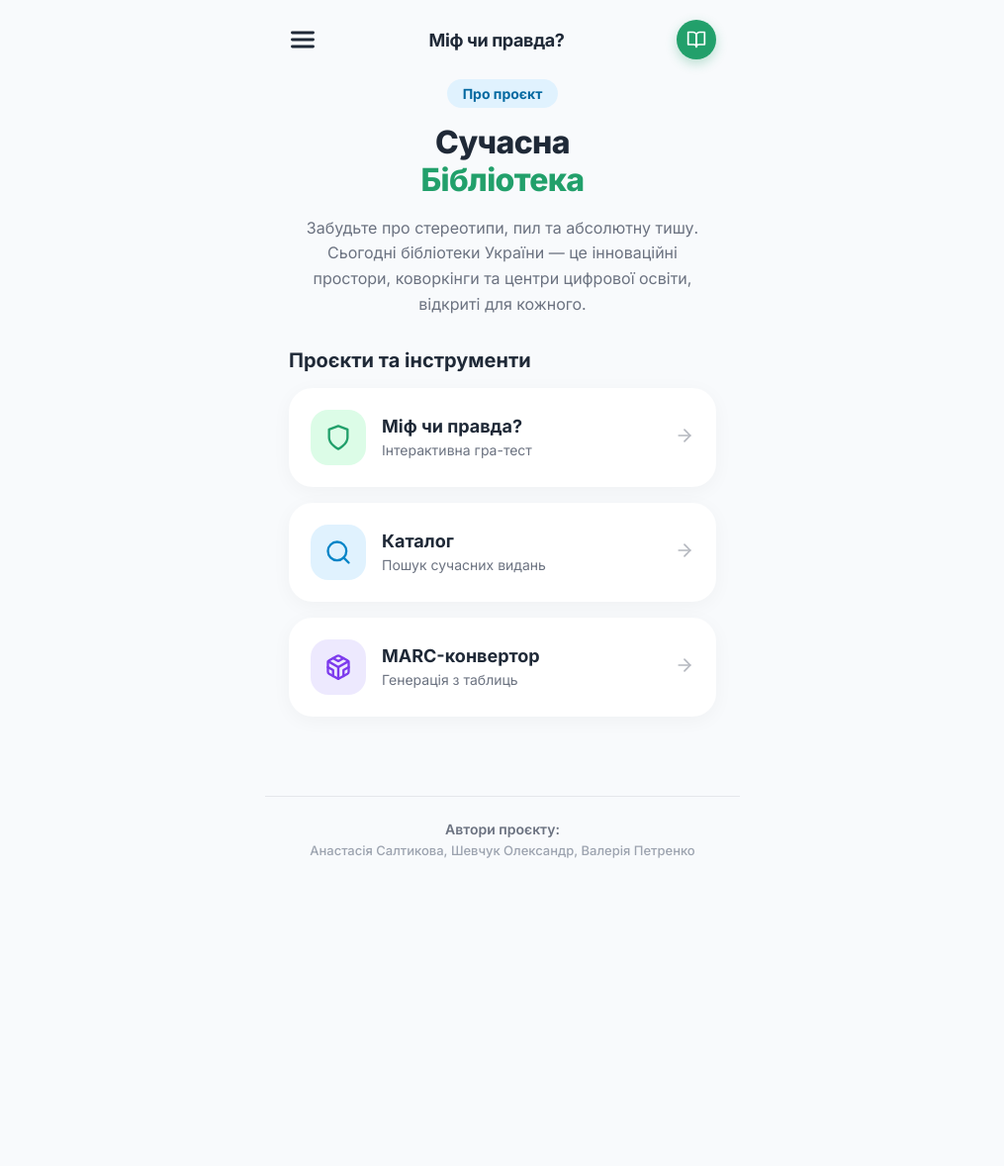
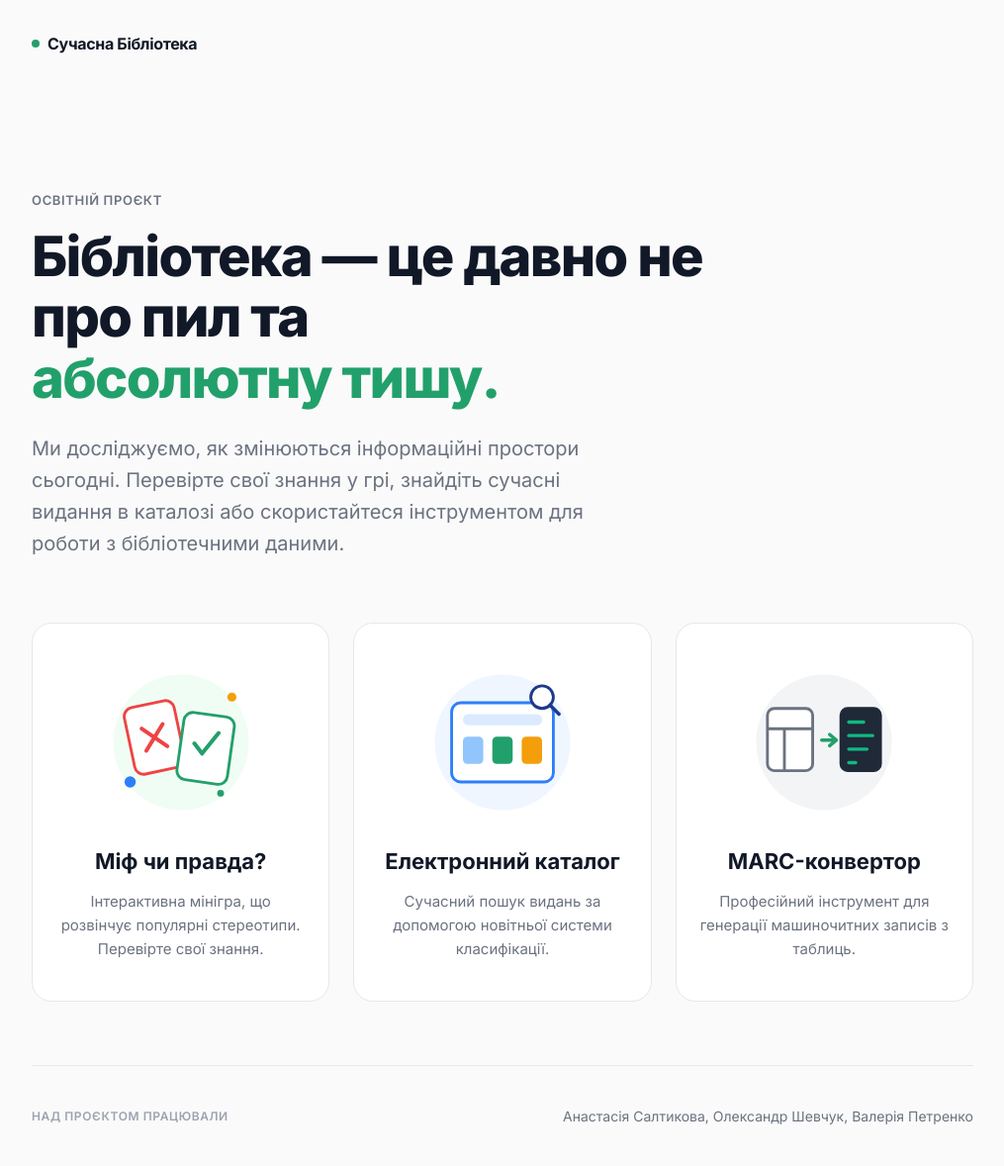
Before and after one commit to texnard123/library_site, a plain HTML site: page index.html in a window 1280 px wide. Shown: the whole page at 99% size, without its empty margins (132-1147 px from the left). Before the commit the page ends 894 px from the top, so only its background shows below. Drawn offline with Linux system fonts and the light colour scheme.

Commit message:
Update index.html

```diff
--- a/index.html
+++ b/index.html
@@ -3,20 +3,20 @@
 <head>
     <meta charset="UTF-8">
     <meta name="viewport" content="width=device-width, initial-scale=1.0, maximum-scale=1.0, user-scalable=no">
-    <title>Міф чи правда? | Сучасні бібліотеки</title>
+    <title>Сучасна Бібліотека | Студентський проєкт</title>
     <link rel="preconnect" href="https://fonts.googleapis.com">
     <link rel="preconnect" href="https://fonts.gstatic.com" crossorigin>
     <link href="https://fonts.googleapis.com/css2?family=Inter:wght@400;500;600;700;800&display=swap" rel="stylesheet">
 
     <style>
         :root {
-            --bg-color: #F8FAFC;
+            --bg-color: #FAFAFA; /* Більш "паперовий", м'який білий колір */
             --card-bg: #FFFFFF;
             --primary: #22A06B;
-            --primary-hover: #1e8b5d;
-            --text-main: #1F2937;
+            --text-main: #111827; /* Майже чорний, виглядає дорожче */
             --text-muted: #6B7280;
-            --transition: all 0.25s cubic-bezier(0.4, 0, 0.2, 1);
+            --border-color: #E5E7EB;
+            --transition: all 0.3s ease;
         }
 
         * {
@@ -27,321 +27,319 @@
         }
 
         body {
-            font-family: 'Inter', sans-serif;
+            /* Додаємо спеціальні налаштування шрифту для більш професійного вигляду (як в Apple/Notion) */
+            font-family: 'Inter', -apple-system, BlinkMacSystemFont, sans-serif;
+            font-feature-settings: "cv02", "cv03", "cv04", "cv11";
             background-color: var(--bg-color);
             color: var(--text-main);
-            display: flex;
-            justify-content: center;
-            min-height: 100vh;
-            overflow-x: hidden;
-        }
-
-        #app {
-            width: 100%;
-            max-width: 480px;
-            background-color: var(--bg-color);
+            line-height: 1.5;
             display: flex;
             flex-direction: column;
             min-height: 100vh;
+            -webkit-font-smoothing: antialiased;
+        }
+
+        .container {
+            width: 100%;
+            max-width: 1000px; /* Звужуємо максимальну ширину для кращої читабельності */
+            margin: 0 auto;
+            padding: 0 24px;
+            display: flex;
+            flex-direction: column;
+            flex: 1;
         }
 
         header {
             display: flex;
             justify-content: space-between;
             align-items: center;
-            padding: 20px 24px;
+            padding: 32px 0;
+            border-bottom: 1px solid transparent; /* Заготовка під можливий бордер */
         }
 
-        .icon-btn {
-            background: none;
-            border: none;
-            cursor: pointer;
+        .logo {
+            font-size: 16px;
+            font-weight: 700;
+            letter-spacing: -0.02em;
+            display: flex;
+            align-items: center;
+            gap: 8px;
+        }
+
+        .logo-dot {
+            width: 8px;
+            height: 8px;
+            background-color: var(--primary);
+            border-radius: 50%;
+        }
+
+        .hero {
+            padding: 64px 0 48px;
+            max-width: 700px; /* Текст не розтягується на всю ширину */
+        }
+
+        .eyebrow {
+            display: inline-block;
+            font-size: 13px;
+            font-weight: 600;
+            text-transform: uppercase;
+            letter-spacing: 0.05em;
+            color: var(--text-muted);
+            margin-bottom: 16px;
+        }
+
+        .hero h1 {
+            font-size: 40px;
+            font-weight: 800;
+            line-height: 1.1;
+            letter-spacing: -0.03em;
+            margin-bottom: 24px;
+        }
+
+        .hero h1 span {
+            color: var(--primary);
+        }
+
+        .hero p {
+            font-size: 18px;
+            color: var(--text-muted);
+            line-height: 1.6;
+            margin-bottom: 0;
+        }
+
+        .tools-section {
+            margin-bottom: 64px;
+        }
+
+        .tools-grid {
+            display: grid;
+            grid-template-columns: 1fr;
+            gap: 24px;
+        }
+
+        .card {
+            background-color: var(--card-bg);
+            border: 1px solid var(--border-color);
+            border-radius: 20px;
+            padding: 40px 24px; /* Збільшили відступи для повітря */
+            text-decoration: none;
+            color: inherit;
+            display: flex;
+            flex-direction: column; /* Завжди колонка */
+            align-items: center; /* Центруємо по горизонталі */
+            text-align: center; /* Текст по центру */
+            transition: var(--transition);
+            position: relative;
+            overflow: hidden;
+        }
+
+        /* Тінь та колір рамки при наведенні */
+        .card:hover {
+            border-color: var(--primary);
+            transform: translateY(-4px);
+            box-shadow: 0 16px 32px -12px rgba(34, 160, 107, 0.15);
+        }
+
+        .card:active {
+            transform: translateY(0);
+        }
+
+        /* Контейнер для нових красивих ілюстрацій */
+        .card-illustration {
+            width: 160px;
+            height: 160px;
+            margin-bottom: 24px;
+            transition: transform 0.5s cubic-bezier(0.34, 1.56, 0.64, 1); /* Плавний пружний ефект */
             display: flex;
             align-items: center;
             justify-content: center;
-            transition: var(--transition);
         }
 
-        .icon-btn:active { transform: scale(0.9); }
-
-        .menu-icon svg {
-            width: 28px;
-            height: 28px;
-            stroke: var(--text-main);
-            stroke-width: 2.5;
+        .card:hover .card-illustration {
+            transform: scale(1.08) translateY(-5px); /* Ілюстрація "підстрибує" */
         }
 
-        .title {
-            font-size: 18px;
-            font-weight: 700;
-            letter-spacing: -0.02em;
-        }
-
-        .book-icon-wrapper {
-            background-color: var(--primary);
-            width: 40px;
-            height: 40px;
-            border-radius: 50%;
-            display: flex;
-            align-items: center;
-            justify-content: center;
-            box-shadow: 0 4px 12px rgba(34, 160, 107, 0.3);
-        }
-
-        .book-icon-wrapper svg {
-            width: 20px;
-            height: 20px;
-            fill: none;
-            stroke: #FFF;
-            stroke-width: 2;
-        }
-
-        main {
+        .card-content {
             display: flex;
             flex-direction: column;
             align-items: center;
-            flex: 1;
-            padding: 0 24px 40px;
-            text-align: center;
-            animation: fadeIn 0.4s ease-out;
         }
 
-        .project-badge {
-            background-color: #E0F2FE;
-            color: #0369A1;
-            padding: 6px 16px;
-            border-radius: 100px;
-            font-size: 14px;
+        .card-title {
+            font-size: 22px;
             font-weight: 700;
-            margin-bottom: 16px;
-            display: inline-block;
-        }
-
-        .main-title {
-            font-size: 32px;
-            font-weight: 800;
-            line-height: 1.2;
-            letter-spacing: -0.02em;
-            margin-bottom: 16px;
-        }
-
-        .main-title span {
-            color: var(--primary);
-        }
-
-        .project-description {
-            font-size: 16px;
-            color: var(--text-muted);
-            line-height: 1.6;
-            margin-bottom: 32px;
-        }
-
-        .section-subtitle {
-            font-size: 20px;
-            font-weight: 700;
-            width: 100%;
-            text-align: left;
-            margin-bottom: 16px;
+            margin-bottom: 12px;
             color: var(--text-main);
         }
 
-        .nav-grid {
-            display: flex;
-            flex-direction: column;
-            gap: 16px;
-            width: 100%;
-            margin-bottom: 40px;
-        }
-
-        .nav-card {
-            background-color: var(--card-bg);
-            border-radius: 24px;
-            padding: 20px;
-            display: flex;
-            align-items: center;
-            gap: 16px;
-            box-shadow: 0 4px 20px rgba(0,0,0,0.04);
-            text-decoration: none;
-            color: inherit;
-            transition: var(--transition);
-            border: 2px solid transparent;
-        }
-
-        .nav-card:active {
-            transform: scale(0.97);
-        }
-
-        .nav-icon {
-            width: 56px;
-            height: 56px;
-            border-radius: 18px;
-            display: flex;
-            align-items: center;
-            justify-content: center;
-            flex-shrink: 0;
-        }
-
-        /* Кольорові акценти для кожної картки */
-        .nav-card.green:hover { border-color: var(--primary); box-shadow: 0 8px 24px rgba(34, 160, 107, 0.15); }
-        .nav-card.green .nav-icon { background-color: #DCFCE7; color: var(--primary); }
-
-        .nav-card.blue:hover { border-color: #0284C7; box-shadow: 0 8px 24px rgba(2, 132, 199, 0.15); }
-        .nav-card.blue .nav-icon { background-color: #E0F2FE; color: #0284C7; }
-
-        .nav-card.purple:hover { border-color: #7C3AED; box-shadow: 0 8px 24px rgba(124, 58, 237, 0.15); }
-        .nav-card.purple .nav-icon { background-color: #EDE9FE; color: #7C3AED; }
-
-        .nav-content {
-            text-align: left;
-            flex: 1;
-        }
-
-        .nav-title {
-            font-size: 18px;
-            font-weight: 700;
-            margin-bottom: 4px;
-        }
-
-        .nav-desc {
-            font-size: 14px;
+        .card-desc {
+            font-size: 15px;
             color: var(--text-muted);
-            line-height: 1.4;
-        }
-
-        .nav-arrow {
-            color: var(--text-muted);
-            opacity: 0.5;
-            transition: var(--transition);
-        }
-
-        .nav-card:hover .nav-arrow {
-            transform: translateX(4px);
-            opacity: 1;
-            color: var(--text-main);
+            line-height: 1.6;
         }
 
         footer {
             margin-top: auto;
-            padding: 24px;
-            text-align: center;
-            border-top: 1px solid #E5E7EB;
-            width: 100%;
+            padding: 40px 0;
+            border-top: 1px solid var(--border-color);
+            display: flex;
+            flex-direction: column;
+            gap: 8px;
         }
 
         .footer-title {
-            font-size: 14px;
+            font-size: 12px;
+            text-transform: uppercase;
+            letter-spacing: 0.05em;
             font-weight: 600;
-            color: var(--text-muted);
-            margin-bottom: 4px;
+            color: #9CA3AF;
         }
 
         .footer-authors {
-            font-size: 13px;
-            color: #9CA3AF;
-            font-weight: 500;
-            line-height: 1.5;
+            font-size: 14px;
+            color: var(--text-muted);
+            font-weight: 400;
         }
 
-        @keyframes fadeIn {
-            from { opacity: 0; transform: translateY(10px); }
-            to { opacity: 1; transform: translateY(0); }
+        @media (min-width: 768px) {
+            .hero {
+                padding: 100px 0 64px;
             }
 
-        /* SVG utilities */
-        .svg-flat { width: 100%; height: 100%; }
+            .hero h1 {
+                font-size: 56px;
+            }
+
+            .hero p {
+                font-size: 20px;
+                max-width: 85%;
+            }
+
+            /* На ПК перетворюємо на 3 колонки */
+            .tools-grid {
+                grid-template-columns: repeat(3, 1fr);
+                gap: 24px;
+            }
+
+            footer {
+                flex-direction: row;
+                justify-content: space-between;
+                align-items: center;
+            }
+        }
     </style>
 </head>
 <body>
 
-<div id="app">
+<div class="container">
     <header>
-        <button class="icon-btn menu-icon" aria-label="Меню">
-            <svg viewBox="0 0 24 24" fill="none" stroke-linecap="round" stroke-linejoin="round">
-                <line x1="3" y1="12" x2="21" y2="12"></line>
-                <line x1="3" y1="6" x2="21" y2="6"></line>
-                <line x1="3" y1="18" x2="21" y2="18"></line>
-            </svg>
-        </button>
-        <h1 class="title">Міф чи правда?</h1>
-        <div class="book-icon-wrapper">
-            <svg viewBox="0 0 24 24" stroke-linecap="round" stroke-linejoin="round">
-                <path d="M2 3h6a4 4 0 0 1 4 4v14a3 3 0 0 0-3-3H2z"></path>
-                <path d="M22 3h-6a4 4 0 0 0-4 4v14a3 3 0 0 1 3-3h7z"></path>
-            </svg>
+        <div class="logo">
+            <div class="logo-dot"></div>
+            Сучасна Бібліотека
         </div>
     </header>
 
     <main>
-        <div class="project-badge">Про проєкт</div>
+        <section class="hero">
+            <span class="eyebrow">Освітній проєкт</span>
+            <h1>Бібліотека — це давно не про пил та <br><span>абсолютну тишу.</span></h1>
+            <p>
+                Ми досліджуємо, як змінюються інформаційні простори сьогодні.
+                Перевірте свої знання у грі, знайдіть сучасні видання в каталозі або скористайтеся інструментом для роботи з бібліотечними даними.
+            </p>
+        </section>
 
-        <h2 class="main-title">Сучасна<br><span>Бібліотека</span></h2>
+        <section class="tools-section">
+            <div class="tools-grid">
 
-        <p class="project-description">
-            Забудьте про стереотипи, пил та абсолютну тишу. Сьогодні бібліотеки України — це інноваційні простори, коворкінги та центри цифрової освіти, відкриті для кожного.
-        </p>
-
-        <h3 class="section-subtitle">Проєкти та інструменти</h3>
-
-        <div class="nav-grid">
-            <!-- Кнопка 1: Гра -->
-            <a href="game.html" class="nav-card green">
-                <div class="nav-icon">
-                    <svg width="28" height="28" viewBox="0 0 24 24" fill="none" stroke="currentColor" stroke-width="2" stroke-linecap="round" stroke-linejoin="round">
-                        <path d="M12 22s8-4 8-10V5l-8-3-8 3v7c0 6 8 10 8 10z"></path>
+                <!-- Картка 1: Гра -->
+                <a href="game.html" class="card">
+                    <div class="card-illustration">
+                        <!-- Гарна SVG ілюстрація для Гри -->
+                        <svg viewBox="0 0 140 140" fill="none" xmlns="http://www.w3.org/2000/svg">
+                            <circle cx="70" cy="70" r="60" fill="#F0FDF4" />
+                            <!-- Картка "Міф" (Червона) -->
+                            <g transform="rotate(-12 50 70)">
+                                <rect x="25" y="35" width="45" height="60" rx="8" fill="white" stroke="#EF4444" stroke-width="2.5"/>
+                                <path d="M38 55L57 75M57 55L38 75" stroke="#EF4444" stroke-width="3.5" stroke-linecap="round"/>
+                            </g>
+                            <!-- Картка "Правда" (Зелена) -->
+                            <g transform="rotate(8 90 70)">
+                                <rect x="70" y="45" width="45" height="60" rx="8" fill="white" stroke="#22A06B" stroke-width="2.5"/>
+                                <path d="M82 72L90 80L102 60" stroke="#22A06B" stroke-width="3.5" stroke-linecap="round" stroke-linejoin="round"/>
+                            </g>
+                            <!-- Декоративні елементи -->
+                            <circle cx="115" cy="30" r="4" fill="#F59E0B"/>
+                            <circle cx="25" cy="105" r="5" fill="#2D7FF9"/>
+                            <circle cx="105" cy="115" r="3" fill="#22A06B"/>
                         </svg>
                     </div>
-                <div class="nav-content">
-                    <h4 class="nav-title">Міф чи правда?</h4>
-                    <p class="nav-desc">Інтерактивна гра-тест</p>
-                </div>
-                <div class="nav-arrow">
-                    <svg width="20" height="20" viewBox="0 0 24 24" fill="none" stroke="currentColor" stroke-width="2" stroke-linecap="round" stroke-linejoin="round"><line x1="5" y1="12" x2="19" y2="12"></line><polyline points="12 5 19 12 12 19"></polyline></svg>
+                    <div class="card-content">
+                        <div class="card-title">Міф чи правда?</div>
+                        <div class="card-desc">Інтерактивна мінігра, що розвінчує популярні стереотипи. Перевірте свої знання.</div>
                     </div>
                 </a>
 
-            <!-- Кнопка 2: Каталог -->
-            <a href="catalog.html" class="nav-card blue">
-                <div class="nav-icon">
-                    <svg width="28" height="28" viewBox="0 0 24 24" fill="none" stroke="currentColor" stroke-width="2" stroke-linecap="round" stroke-linejoin="round">
-                        <circle cx="11" cy="11" r="8"></circle>
-                        <line x1="21" y1="21" x2="16.65" y2="16.65"></line>
+                <!-- Картка 2: Каталог -->
+                <a href="catalog.html" class="card">
+                    <div class="card-illustration">
+                        <!-- Гарна SVG ілюстрація для Каталогу -->
+                        <svg viewBox="0 0 140 140" fill="none" xmlns="http://www.w3.org/2000/svg">
+                            <circle cx="70" cy="70" r="60" fill="#EFF6FF" />
+                            <!-- Планшет / Інтерфейс -->
+                            <rect x="25" y="35" width="90" height="70" rx="8" fill="white" stroke="#2D7FF9" stroke-width="2.5"/>
+                            <rect x="35" y="45" width="70" height="10" rx="5" fill="#DBEAFE"/>
+                            <!-- Елементи сітки каталогу -->
+                            <rect x="35" y="65" width="18" height="24" rx="4" fill="#93C5FD"/>
+                            <rect x="61" y="65" width="18" height="24" rx="4" fill="#22A06B"/>
+                            <rect x="87" y="65" width="18" height="24" rx="4" fill="#F59E0B"/>
+                            <!-- Лупа (Пошук) -->
+                            <circle cx="105" cy="30" r="10" fill="white" stroke="#1E3A8A" stroke-width="2.5"/>
+                            <path d="M112 37L120 45" stroke="#1E3A8A" stroke-width="3" stroke-linecap="round"/>
                         </svg>
                     </div>
-                <div class="nav-content">
-                    <h4 class="nav-title">Каталог</h4>
-                    <p class="nav-desc">Пошук сучасних видань</p>
-                </div>
-                <div class="nav-arrow">
-                    <svg width="20" height="20" viewBox="0 0 24 24" fill="none" stroke="currentColor" stroke-width="2" stroke-linecap="round" stroke-linejoin="round"><line x1="5" y1="12" x2="19" y2="12"></line><polyline points="12 5 19 12 12 19"></polyline></svg>
+                    <div class="card-content">
+                        <div class="card-title">Електронний каталог</div>
+                        <div class="card-desc">Сучасний пошук видань за допомогою новітньої системи класифікації.</div>
                     </div>
                 </a>
 
-            <!-- Кнопка 3: Конвертор -->
-            <a href="converter.html" class="nav-card purple">
-                <div class="nav-icon">
-                    <svg width="28" height="28" viewBox="0 0 24 24" fill="none" stroke="currentColor" stroke-width="2" stroke-linecap="round" stroke-linejoin="round">
-                        <path d="M21 16V8a2 2 0 0 0-1-1.73l-7-4a2 2 0 0 0-2 0l-7 4A2 2 0 0 0 3 8v8a2 2 0 0 0 1 1.73l7 4a2 2 0 0 0 2 0l7-4A2 2 0 0 0 21 16z"></path>
-                        <polyline points="7.5 4.21 12 6.81 16.5 4.21"></polyline>
-                        <polyline points="7.5 19.79 7.5 14.6 3 12"></polyline>
-                        <polyline points="21 12 16.5 14.6 16.5 19.79"></polyline>
-                        <polyline points="3.27 6.96 12 12.01 20.73 6.96"></polyline>
-                        <line x1="12" y1="22.08" x2="12" y2="12"></line>
+                <!-- Картка 3: Конвертор -->
+                <a href="converter.html" class="card">
+                    <div class="card-illustration">
+                        <!-- Гарна SVG ілюстрація для Конвертора -->
+                        <svg viewBox="0 0 140 140" fill="none" xmlns="http://www.w3.org/2000/svg">
+                            <circle cx="70" cy="70" r="60" fill="#F3F4F6" />
+                            <!-- Таблиця (Вхідні дані) -->
+                            <rect x="20" y="40" width="40" height="55" rx="6" fill="white" stroke="#6B7280" stroke-width="2.5"/>
+                            <line x1="20" y1="58" x2="60" y2="58" stroke="#6B7280" stroke-width="2.5"/>
+                            <line x1="35" y1="58" x2="35" y2="95" stroke="#6B7280" stroke-width="2.5"/>
+
+                            <!-- Стрілка конвертації -->
+                            <path d="M68 68L80 68M75 63L81 68L75 73" stroke="#22A06B" stroke-width="3" stroke-linecap="round" stroke-linejoin="round"/>
+
+                            <!-- Термінал / MARC (Вихідні дані) -->
+                            <rect x="85" y="40" width="35" height="55" rx="6" fill="#1F2937" stroke="#1F2937" stroke-width="2.5"/>
+                            <!-- Рядки коду -->
+                            <line x1="92" y1="52" x2="105" y2="52" stroke="#10B981" stroke-width="3" stroke-linecap="round"/>
+                            <line x1="92" y1="64" x2="113" y2="64" stroke="#10B981" stroke-width="3" stroke-linecap="round"/>
+                            <line x1="92" y1="76" x2="108" y2="76" stroke="#10B981" stroke-width="3" stroke-linecap="round"/>
+                            <line x1="92" y1="88" x2="98" y2="88" stroke="#10B981" stroke-width="3" stroke-linecap="round"/>
                         </svg>
                     </div>
-                <div class="nav-content">
-                    <h4 class="nav-title">MARC-конвертор</h4>
-                    <p class="nav-desc">Генерація з таблиць</p>
-                </div>
-                <div class="nav-arrow">
-                    <svg width="20" height="20" viewBox="0 0 24 24" fill="none" stroke="currentColor" stroke-width="2" stroke-linecap="round" stroke-linejoin="round"><line x1="5" y1="12" x2="19" y2="12"></line><polyline points="12 5 19 12 12 19"></polyline></svg>
+                    <div class="card-content">
+                        <div class="card-title">MARC-конвертор</div>
+                        <div class="card-desc">Професійний інструмент для генерації машиночитних записів з таблиць.</div>
                     </div>
                 </a>
+
             </div>
+        </section>
     </main>
 
     <footer>
-        <p class="footer-title">Автори проєкту:</p>
-        <p class="footer-authors">Анастасія Салтикова, Шевчук Олександр, Валерія Петренко</p>
+        <span class="footer-title">Над проєктом працювали</span>
+        <span class="footer-authors">Анастасія Салтикова, Олександр Шевчук, Валерія Петренко</span>
     </footer>
 </div>
 
```
Lines whose indentation alone changed are shown as unchanged.
